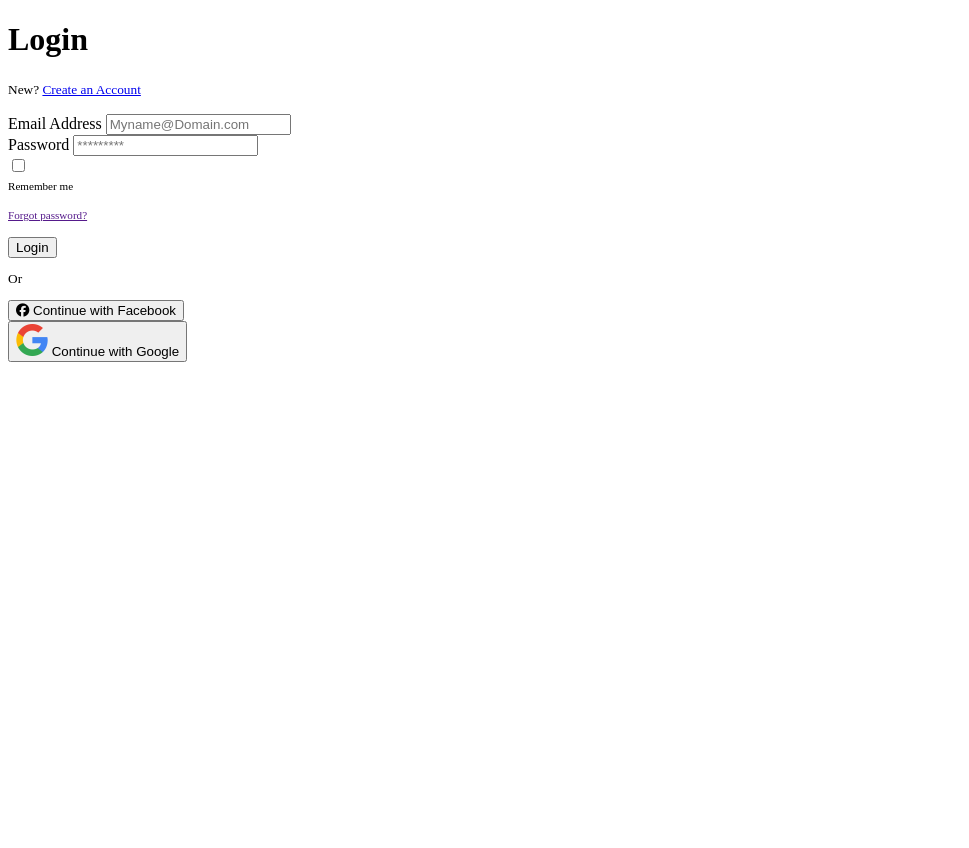
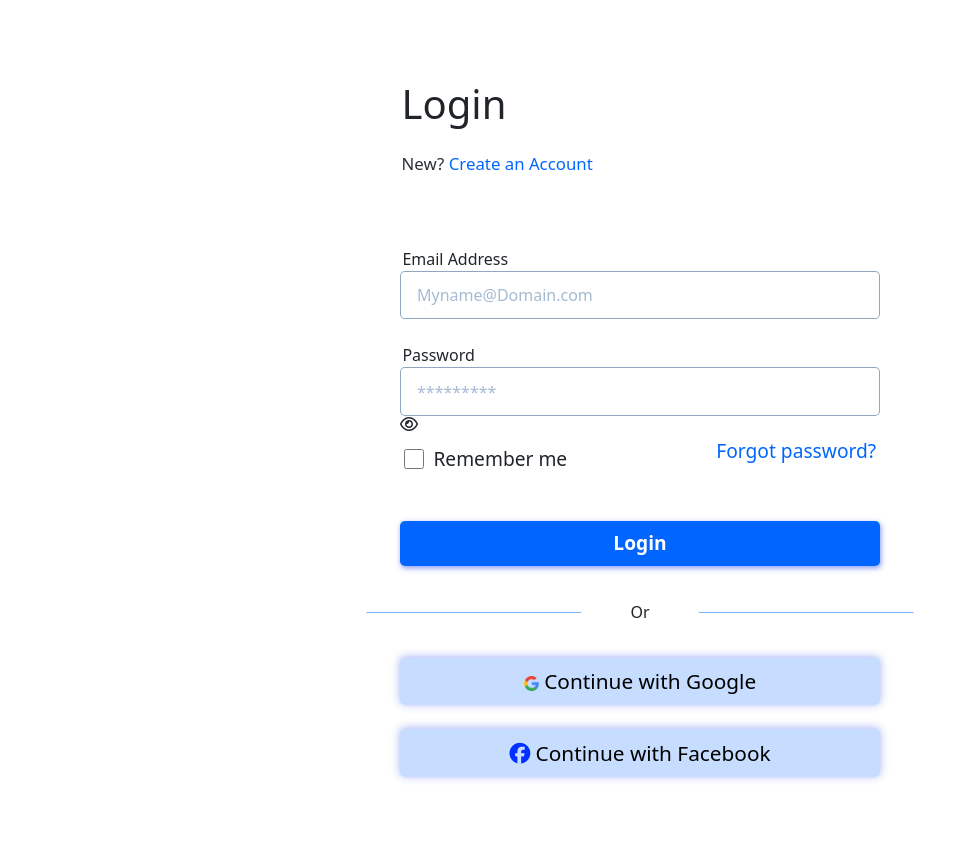
Before and after one commit to zuri-training/Favicon_gen-Team-68, a Django app: page /login/ in a window 1280 px wide. Shown: the whole page, without its empty margins (0-969 px from the left). Before the commit the page ends 362 px from the top, so only its background shows below. Run offline with Django 4.2, Linux system fonts and the light colour scheme; some libraries are stand-ins or nearby versions.

Commit message:
Styled Login template

```diff
--- a/conficon_app/views.py
+++ b/conficon_app/views.py
@@ -63,7 +63,8 @@ def login_view(request):
                 messages.info(request, f"You are now logged in as {user.username}.")
                 return redirect("home")
             else:
-                messages.error(request, "Invalid password.")
+                #For security reasons, it's better to flash password or email
+                messages.error(request, "Invalid password or email.")
     return render(request, "login.html")
 
 
--- a/static/css/login.css
+++ b/static/css/login.css
@@ -0,0 +1,198 @@
+* {
+  padding: 0;
+  margin: 0;
+  box-sizing: border-box;
+  outline: 1px;
+}
+body {
+  height: 100vh;
+  width: 100vw;
+
+  background-color: rgb(255, 255, 255);
+}
+header {
+  margin: 0% auto;
+  margin-top: 3em;
+  width: 45%;
+  padding: 2em 3.1em;
+}
+header p {
+  padding-top: 0.7em;
+  font-size: 1.2rem;
+  color: rgb(41, 49, 58);
+}
+header p small a {
+  text-decoration: none;
+  color: rgb(0, 102, 255);
+}
+.form {
+  display: flex;
+  flex-direction: column;
+  padding: 1.3em 3em;
+  position: relative;
+  width: 45%;
+  margin: 0% auto;
+  align-content: center;
+  justify-content: space-evenly;
+  align-items: flex-start;
+  gap: 1.5em;
+}
+.field {
+  display: flex;
+  flex-direction: column;
+    margin: 0 auto;
+  width: 100%;
+  position: relative;
+}
+.field input {
+    position: relative;
+  padding: 0.7em 1em;
+  border-radius: 5px;
+  border: .8px solid rgba(58, 99, 146, 0.562);
+}
+.field label {
+  padding-left: 0.15em;
+}
+.field input:focus {
+    margin-top: .8em;
+    padding: 0.8em 1em;
+    box-shadow: 0.2px 0px 8px 1.5px rgba(45, 73, 235, 0.3);
+  border: 1px solid rgba(12, 125, 255, 0.699);
+  transform: translateY(-5px);
+}
+.field input::placeholder {
+  color: rgba(95, 133, 177, 0.562);
+}
+.messages {
+  color: red;
+  font-style: italic;
+  padding-top: 0;
+  margin-top: -1em;
+  padding-left: .3em;
+}
+.rem-pass {
+  padding: 0 .2em;
+  display: flex;
+  align-content: center;
+  align-items: center;
+  justify-content: space-between;
+  flex-direction: row;
+  width: 100%;
+  margin-top: -1em;
+  font-size: 1.2rem;
+}
+.checkbox-field {
+  display: flex;
+  flex-direction: row-reverse;
+  gap: 0.5em;
+  align-content: center;
+  align-items: center;
+}
+.checkbox-input {
+  width: 20px;
+  height: 20px;
+  border: 1px solid rgba(12, 125, 255, 0.699);
+}
+.pass p a {
+  text-decoration: none;
+  color: rgb(0, 102, 255);
+}
+
+.butns {
+  display: flex;
+  flex-direction: column;
+  padding: 1em 0em;
+  gap: 1.5em;
+  width: 100%;
+}
+#submit {
+  width: 100%;
+  padding: 0.4em 0em;
+  border: none;
+  background-color: rgb(0, 102, 255);
+  box-shadow: 1px 2px 5px .5px rgba(45, 73, 235, 0.5);
+    font-weight: 600;
+  color: #ffff;
+  border-radius: 5px;
+  font-size: 1.2rem;
+}
+#submit:hover {
+    padding: 0.5em 0em;
+  opacity: 0.5;
+}
+.txt-lines {
+  position: relative;
+  display: block;
+  text-align: center;
+  max-width: 500px;
+  margin: 10px auto;
+}
+.txt-lines::before {
+  content: " ";
+  display: block;
+  height: 0.8px;
+  width: 13.4em;
+  position: absolute;
+  top: 50%;
+  left: 0;
+  transform: translateX(-123%);
+  background: rgba(0, 102, 255, 0.5);
+}
+.txt-lines::after {
+  content: " ";
+  display: block;
+  height: 0.8px;
+  width: 13.4em;
+  position: absolute;
+  top: 50%;
+  right: 0;
+  transform: translateX(123%);
+  background: rgba(0, 102, 255, 0.5);
+}
+
+.butn2,
+.butn3 {
+  width: 100%;
+  padding: 0.4em 0em;
+  border: none;
+  background-color: rgba(0, 102, 255, 0.219);
+  box-shadow: 0px -1px 8px .3px rgba(45, 73, 235, 0.4);
+  font-weight: 700;
+  color: rgb(6, 26, 112);
+  border-radius: 5px;
+  font-size: 1.3rem;
+  text-align: center;
+  display: flex;
+  align-items: center;
+  justify-content: center;
+  flex-direction: row;
+  align-content: center;
+  gap: 2em;
+}
+.butn2.butn3:hover{
+    padding: 0.5em 0em;
+    transform: translateY(-5px);
+}
+button {
+  text-decoration: none;
+  border: none;
+  background-color: transparent;
+}
+i.fa-brands {
+  color: rgb(0, 47, 255);
+}
+img.google {
+  width: 15px;
+  height: 15px;
+}
+.far .fa-eye
+ i {
+text-decoration: none;
+    position: absolute;
+    right: 0;
+    top: 50%;
+    margin-top: -5em;
+    margin-left: -30px;
+    background-color: transparent;
+
+}
--- a/templates/login.html
+++ b/templates/login.html
@@ -5,16 +5,36 @@
 {% block title %}ConfIcon Login Page{% endblock %}
 
 {% block extra_css %}
+<link rel="stylesheet" href="https://cdn.jsdelivr.net/npm/@fortawesome/fontawesome-free@5.15.4/css/fontawesome.min.css" integrity="sha384-jLKHWM3JRmfMU0A5x5AkjWkw/EYfGUAGagvnfryNV3F9VqM98XiIH7VBGVoxVSc7" crossorigin="anonymous">
+<link href="https://cdn.jsdelivr.net/npm/bootstrap@5.1.0/dist/css/bootstrap.min.css" rel="stylesheet" integrity="sha384-KyZXEAg3QhqLMpG8r+8fhAXLRk2vvoC2f3B09zVXn8CA5QIVfZOJ3BCsw2P0p/We" crossorigin="anonymous">
 <link rel="stylesheet" href="{% static 'css/login.css' %}">
+
+
 {% endblock %}
 
 {% block content %}
+<header>
+    <h1>Login</h1>
+    <p><small>New? <a href="{% url 'signup' %}">Create an Account</a></small></p>
+</header>
+
+
 <form method='post' action='' class="form">
     {% csrf_token %}
-    <header>
-        <h1>Login</h1>
-        <p><small>New? <a href="{% url 'signup' %}">Create an Account</a></small></p>
-    </header>
+
+    <div class="field">
+        <label for="email">Email Address</label>
+        <input type="email" id="email" placeholder="Myname@Domain.com" name='email'>
+    </div>
+
+    <div class="field">
+        <label for="password">Password</label>
+        <input type="password" id="password" name='password' placeholder="*********">
+
+            <i class="far fa-eye" id="togglePassword"
+           style="cursor: pointer"></i>
+
+    </div>
     {% if messages %}
     <section class="messages">
         {% for message in messages %}
@@ -24,24 +44,16 @@
     </section>
     {% endif %}
 
-    <div class="field">
-        <label for="email">Email Address</label>
-        <input type="email" id="email" placeholder="Myname@Domain.com" name='email'>
+    <div class="rem-pass">
+    <div class='checkbox-field'>
+        <label class="checkbox" for="remember">Remember me</label>
+        <input class="checkbox-input" type="checkbox" name="rememberbox" id="remember">
+
     </div>
-
-    <div class="field">
-        <label for="password">Password</label>
-        <input type="password" id="password" name='password' placeholder="*********">
+    <div class="pass">
+     <p><a href="">Forgot password?</a></p>
     </div>
-
-    <div class='checkbox-field'>
-        <label class="checkbox" for="remember"><small></label>
-        <input class="checkbox-input" type="checkbox" name="rememberbox" id="remember">
-        <div class="checkbox_box"></div>
-        <small>Remember me</small>
-    </div>
-    <p><small><a href="">Forgot password?</a></small></p>
-
+</div>
     <div class="butns">
         <div class="butn1">
             <button type='submit' id='submit'>Login</button>
--- a/templates/social-logins.html
+++ b/templates/social-logins.html
@@ -1,15 +1,18 @@
 {% load static %}
 
-<div class="txt-lines">
-    <p>Or</p>
+
+
+    <p class="txt-lines">Or</p>
+
+<div class="butn2">
+<button>
+    <img class="google" src="{% static 'images/Google_icon.png' %}"> Continue with Google
+</button>
 </div>
-<div class="butn2">
+
+<div class="butn3">
+
     <button>
         <i class="fa-brands fa-facebook"></i>
         Continue with Facebook</button>
 </div>
-<div class="butn3">
-    <button>
-        <img class="google" src="{% static 'images/Google_icon.png' %}"> Continue with Google
-    </button>
-</div>
```
Also changed, not shown: static/js/login.js (added, +17 -0 lines).
